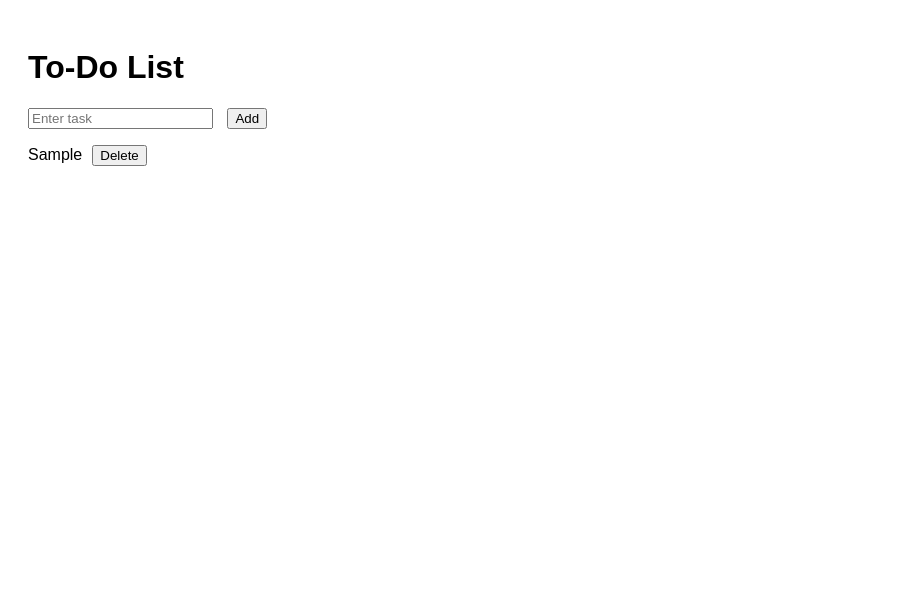
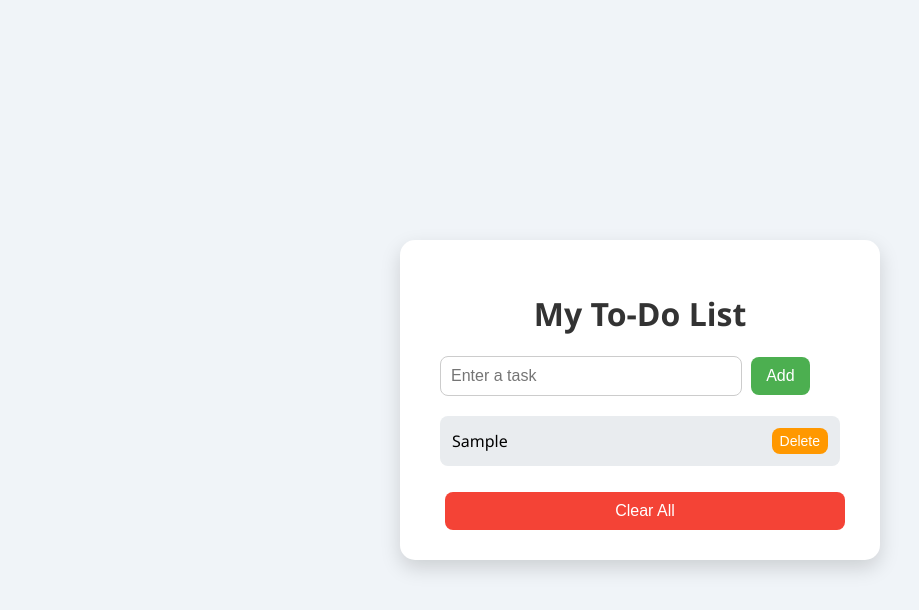
Before and after one commit to S1nen/Todo-list, a plain HTML site: page index.html in a window 1280 px wide. Both pictures are taken after typing "Sample" into the empty fields and a click on the button "Add". Shown: the whole page, without its empty margins (0-919 px from the left). Drawn offline with Linux system fonts and the light colour scheme.

Commit message:
Update index.html

```diff
--- a/index.html
+++ b/index.html
@@ -3,17 +3,98 @@
 <head>
     <title>To-Do List</title>
     <style>
-        body { font-family: Arial; padding: 20px; }
-        ul { list-style: none; padding: 0; }
-        li { margin: 5px 0; }
-        button { margin-left: 10px; }
+        body {
+            font-family: 'Segoe UI', Tahoma, Geneva, Verdana, sans-serif;
+            background: #f0f4f8;
+            display: flex;
+            justify-content: center;
+            align-items: center;
+            height: 100vh;
+            margin: 0;
+        }
+        #container {
+            background: #ffffff;
+            padding: 30px 40px;
+            border-radius: 15px;
+            box-shadow: 0 8px 20px rgba(0,0,0,0.15);
+            width: 100%;
+            max-width: 400px;
+        }
+        h1 {
+            text-align: center;
+            color: #333;
+        }
+        #taskInput {
+            width: 70%;
+            padding: 10px;
+            border-radius: 8px;
+            border: 1px solid #ccc;
+            outline: none;
+            font-size: 16px;
+        }
+        button {
+            padding: 10px 15px;
+            border-radius: 8px;
+            border: none;
+            cursor: pointer;
+            font-size: 16px;
+            margin-left: 5px;
+            transition: 0.3s;
+        }
+        #addBtn {
+            background: #4CAF50;
+            color: white;
+        }
+        #addBtn:hover {
+            background: #45a049;
+        }
+        #clearBtn {
+            background: #f44336;
+            color: white;
+            margin-top: 10px;
+            width: 100%;
+        }
+        #clearBtn:hover {
+            background: #da190b;
+        }
+        ul {
+            list-style: none;
+            padding: 0;
+            margin-top: 20px;
+        }
+        li {
+            background: #e9ecef;
+            margin-bottom: 10px;
+            padding: 12px;
+            border-radius: 8px;
+            display: flex;
+            justify-content: space-between;
+            align-items: center;
+            transition: 0.3s;
+        }
+        li.completed {
+            text-decoration: line-through;
+            color: #888;
+        }
+        li button {
+            background: #ff9800;
+            color: white;
+            font-size: 14px;
+            padding: 5px 8px;
+        }
+        li button:hover {
+            background: #e68a00;
+        }
     </style>
 </head>
 <body>
-    <h1>To-Do List</h1>
-    <input type="text" id="taskInput" placeholder="Enter task">
-    <button onclick="addTask()">Add</button>
-    <ul id="taskList"></ul>
+    <div id="container">
+        <h1>My To-Do List</h1>
+        <input type="text" id="taskInput" placeholder="Enter a task">
+        <button id="addBtn" onclick="addTask()">Add</button>
+        <ul id="taskList"></ul>
+        <button id="clearBtn" onclick="clearAll()">Clear All</button>
+    </div>
 
     <script>
         function addTask() {
@@ -24,14 +105,25 @@
             const li = document.createElement("li");
             li.textContent = task;
 
+            // Complete on click
+            li.onclick = () => li.classList.toggle('completed');
+
+            // Delete button
             const delBtn = document.createElement("button");
             delBtn.textContent = "Delete";
-            delBtn.onclick = () => li.remove();
+            delBtn.onclick = (e) => {
+                e.stopPropagation();
+                li.remove();
+            };
 
             li.appendChild(delBtn);
             document.getElementById("taskList").appendChild(li);
             input.value = "";
         }
+
+        function clearAll() {
+            document.getElementById("taskList").innerHTML = "";
+        }
     </script>
 </body>
 </html>
```
